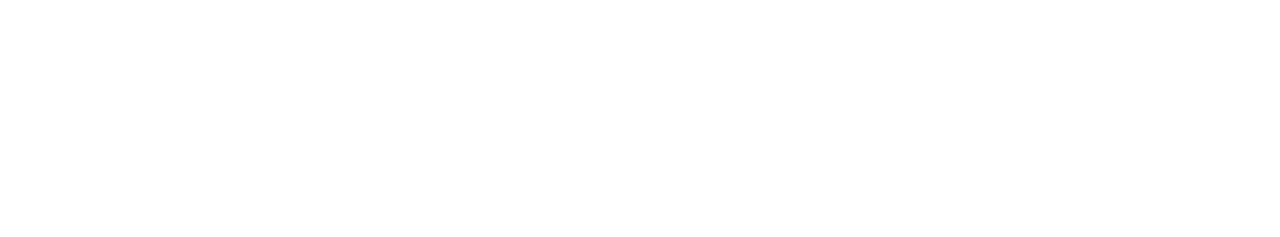
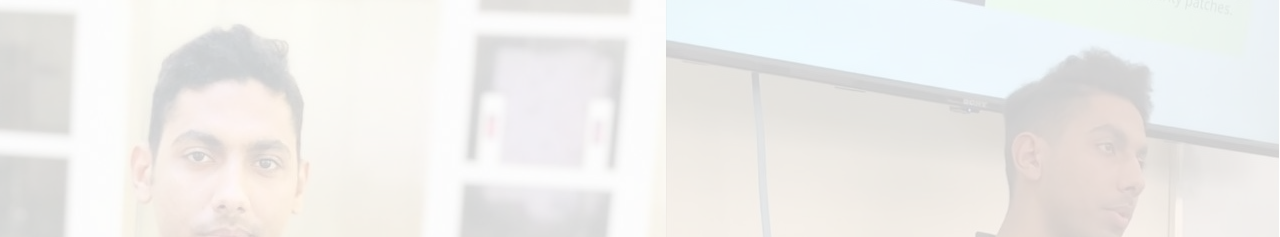
Before and after one commit to PilotMuhammed/MyResume, a plain HTML site: page index.html in a window 1280 px wide. Shown: the top 237 px of the page. Drawn offline with nearby package versions, Linux system fonts and the light colour scheme.

Commit message:
fic path background image

```diff
--- a/assets/css/style.css
+++ b/assets/css/style.css
@@ -271,7 +271,7 @@ h6 {
 #hero {
   width: 100%;
   height: 100vh;
-  background: url("../img/photo_5.jpg") top right no-repeat;
+  background: url("../../img/photo_5.jpg") top right no-repeat;
   background-size:auto;
   position: relative;
 }
```
